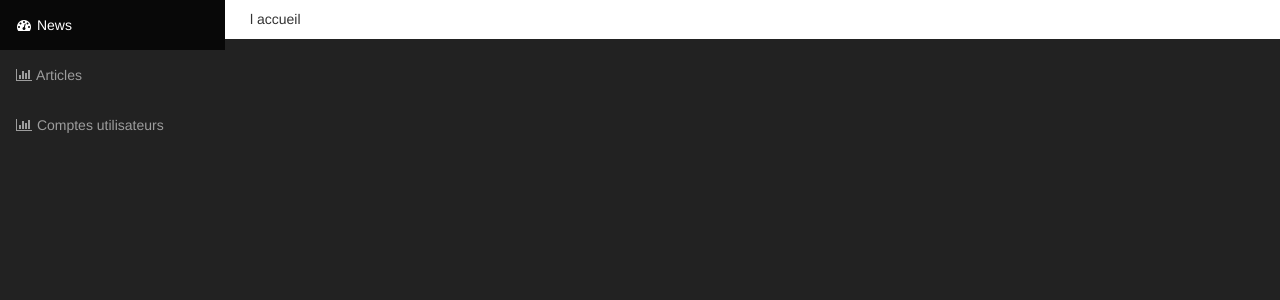
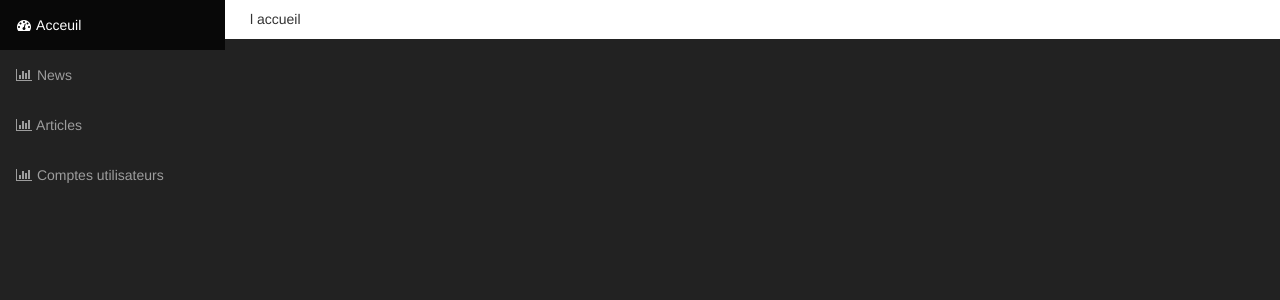
Before and after one commit to dhreirack/siteppe, a PHP site: page /index.php in a window 1280 px wide. Shown: the part 51-351 px from the top of the page. Run offline with PHP 8.4, Linux system fonts and the light colour scheme; some libraries are stand-ins or nearby versions.

Commit message:
ajout dashboard

```diff
--- a/siteadmin/index.php
+++ b/siteadmin/index.php
@@ -155,7 +155,10 @@
             <div class="collapse navbar-collapse navbar-ex1-collapse">
                 <ul class="nav navbar-nav side-nav">
                     <li class="active">
-                        <a href="index.php?controller=news"><i class="fa fa-fw fa-dashboard"></i> News</a>
+                        <a href="index.php"><i class="fa fa-fw fa-dashboard"></i> Acceuil</a>
+                    </li>
+                    <li>
+                        <a href="index.php?controller=news"><i class="fa fa-fw fa-bar-chart-o"></i> News</a>
                     </li>
                     <li>
                         <a href="index.php?controller=presse"><i class="fa fa-fw fa-bar-chart-o"></i> Articles</a>
@@ -163,6 +166,7 @@
                     <li>
                         <a href="index.php?controller=user"><i class="fa fa-fw fa-bar-chart-o"></i> Comptes utilisateurs</a>
                     </li>
+
       </div>
             <!-- /.navbar-collapse -->
         </nav>
```
